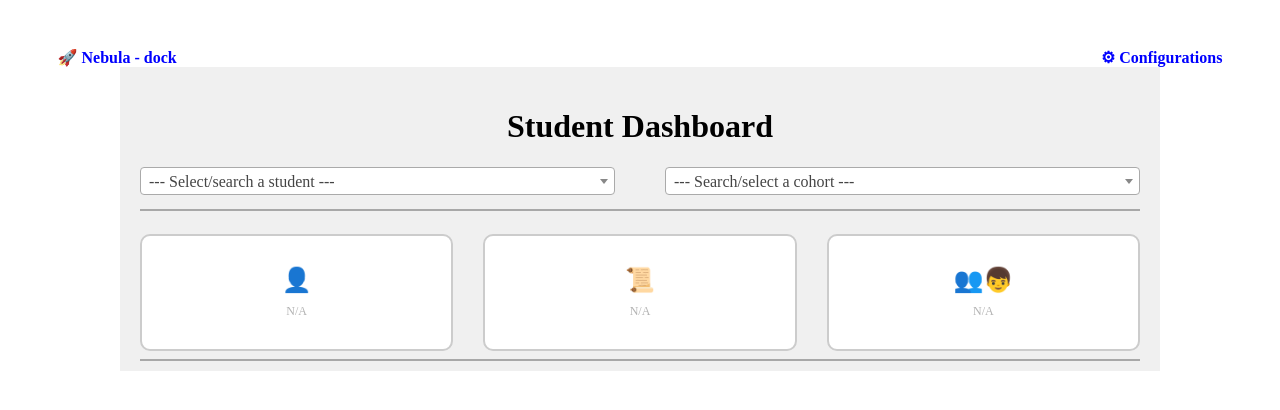
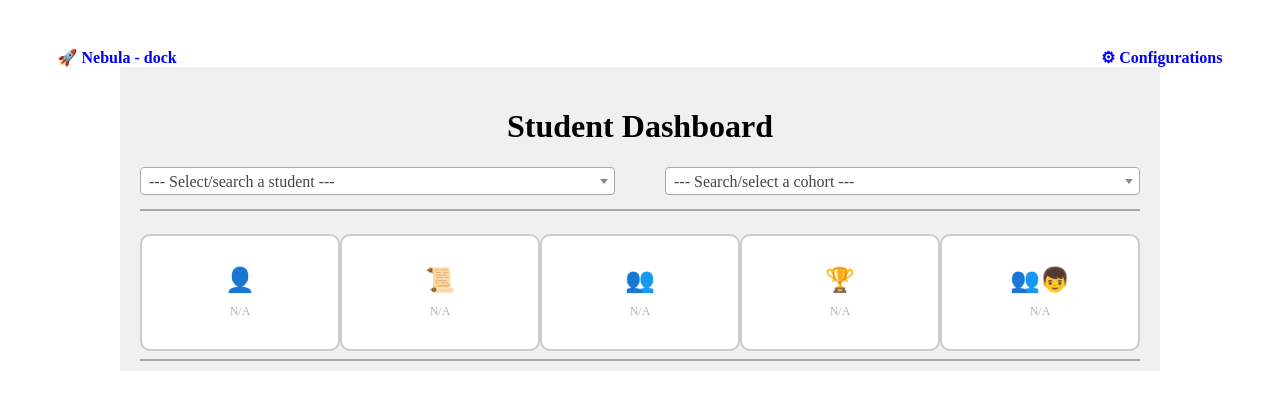
Before and after one commit to Alexraskip/NEBULA-, a Flask app: page /student-dashboard in a window 1280 px wide. Shown: the top 410 px of the page. Run offline with Flask 3, Linux system fonts and the light colour scheme; data that the repository does not hold is empty.

Commit message:
adding cohort and ranking

```diff
--- a/app.py
+++ b/app.py
@@ -49,20 +49,23 @@ def get_students():
         return jsonify({'error': str(e)}), 500
 
 @app.route('/api/student/<email>', methods=['GET'])
-def get_student_details(email):
+def get_student_info(email):
     try:
         with get_db_connection() as conn:
             with conn.cursor() as cur:
-                cur.execute("SELECT attendance_average, assignment_completion FROM Student_Details WHERE email=%s", (email,))
-                student_details = cur.fetchone()
+                # Fetch student details including cohort and ranking
+                cur.execute("SELECT attendance_average, assignment_completion, cohort_name, ranking FROM Student_Details WHERE email=%s", (email,))
+                student_info = cur.fetchone()
 
-                if student_details:
-                    attendance_average, assignment_completion = student_details
-                    return jsonify({'attendanceAverage': attendance_average, 'assignmentCompletion': assignment_completion})
+                if student_info:
+                    attendance_average, assignment_completion, cohort_name, ranking = student_info
+                    return jsonify({'attendanceAverage': attendance_average, 'assignmentCompletion': assignment_completion, 'cohort': cohort_name, 'ranking': ranking})
                 else:
-                    return jsonify({'error': 'Student not found'}), 404
+                    return jsonify({'error': 'Student info not found'}), 404
     except pymysql.MySQLError as e:
         return jsonify({'error': str(e)}), 500
+
+
 
 @app.route('/api/test-db-connection', methods=['POST'])
 def test_db_connection():
--- a/static/css/styles.css
+++ b/static/css/styles.css
@@ -35,13 +35,13 @@ h1 {
     text-align: center; /* Center the heading */
 }
 
-/* Additional styling for attendance_average, assignment_completion, and total_students */
+/* Additional styling for attendance_average, assignment_completion, cohort, ranking, and total_students */
 .additional-element {
     margin-top: 20px; /* Add margin to separate from the form */
     padding: 30px; /* Add padding for better appearance */
     border-radius: 10px; /* Add border radius for rounded corners */
-    width: calc(33.33% - 20px); /* Set width to one-third minus margin */
-    max-width: 400px; /* Set max-width to limit the width */
+    width: calc(25% - 20px); /* Set width to one-fourth minus margin */
+    max-width: 250px; /* Set max-width to limit the width */
     background-color: #ffffff; /* Set background color to white */
     border: 2px solid #cccccc; /* Add border for better visibility */
     box-sizing: border-box; /* Include padding and border in the element's total width */
--- a/static/js/script.js
+++ b/static/js/script.js
@@ -5,11 +5,29 @@ $(document).ready(function() {
     function updateAdditionalElements() {
         $('#attendance_average').html('<span class="icon">&#128100;</span><span class="element-name">N/A</span>');
         $('#assignment_completion').html('<span class="icon">&#128220;</span><span class="element-name">N/A</span>');
+        $('#cohort').html('<span class="icon">&#128101;</span><span class="element-name">N/A</span>');
+        $('#ranking').html('<span class="icon">&#127942;</span><span class="element-name">N/A</span>');
         $('#total_students').html('<span class="icon">&#128101;&#128102;</span><span class="element-name">N/A</span>');
     }
 
     // Initialize default select options and additional elements
     updateAdditionalElements();
+
+    // Function to fetch cohort statistics based on cohort name
+    function fetchCohortStats(cohortName) {
+        fetch(`/api/cohort/stats/${cohortName}`)
+            .then(response => response.json())
+            .then(data => {
+                const totalStudents = data.total_students;
+                const averageAttendance = data.average_attendance;
+                const averageAssignmentCompletion = data.average_assignment_completion;
+
+                $('#total_students').html(`<span class="icon">&#128101;&#128102;</span><span style="font-weight: bold;">Total Students: ${totalStudents}</span>`);
+                $('#attendance_average').html(`<span class="icon">&#128100;</span><span style="font-weight: bold; color: green;">Attendance Average (avg): ${averageAttendance}</span>`);
+                $('#assignment_completion').html(`<span class="icon">&#128220;</span><span style="font-weight: bold; color: red;">Assignment Completion (avg): ${averageAssignmentCompletion}</span>`);
+            })
+            .catch(error => console.error(error));
+    }
 
     fetch('/api/students')
         .then(response => response.json())
@@ -57,11 +75,17 @@ $(document).ready(function() {
                     // Display assignment completion
                     const assignmentCompletion = parseFloat(data.assignmentCompletion).toFixed(2);
                     $('#assignment_completion').html(`<span class="icon">&#128220;</span><span style="font-weight: bold; color: red;">Assignment Completion (avg): ${assignmentCompletion}</span>`);
+
+                    // Display cohort and ranking
+                    const cohort = data.cohort;
+                    const ranking = data.ranking;
+                    $('#cohort').html(`<span class="icon">&#128101;</span><span style="font-weight: bold;">Cohort: ${cohort}</span>`);
+                    $('#ranking').html(`<span class="icon">&#127942;</span><span style="font-weight: bold;">Ranking: ${ranking}</span>`);
                 })
                 .catch(error => console.error(error));
-        } else {
-            // If only a cohort is selected, update additional elements with N/A
-            updateAdditionalElements();
+        } else if (selectedCohort) {
+            // If only a cohort is selected, fetch and display cohort statistics
+            fetchCohortStats(selectedCohort);
         }
     });
 });
--- a/templates/student-dashboard.html
+++ b/templates/student-dashboard.html
@@ -63,15 +63,26 @@
             <span class="element-name">Assignment Completion (avg)</span><br>
             <!-- Content for element 2 -->
         </div>
-                <!-- Element 3: Total Students -->
+        <!-- Element 3: Cohort -->
+        <div id="cohort" class="additional-element">
+            <span class="icon">&#128101;</span> <!-- Icon for cohort -->
+            <span class="element-name">Cohort</span><br>
+            <!-- Content for element 3 -->
+        </div>
+        <!-- Element 4: Ranking -->
+        <div id="ranking" class="additional-element">
+            <span class="icon">&#127942;</span> <!-- Icon for ranking -->
+            <span class="element-name">Ranking</span><br>
+            <!-- Content for element 4 -->
+        </div>
+        <!-- Element 5: Total Students -->
         <div id="total_students" class="additional-element">
             <span class="icon">&#128101;&#128101;</span> <!-- Icon for total students -->
             <span class="element-name">Total Students</span><br>
-                    <!-- Content for element 3 -->
+            <!-- Content for element 5 -->
         </div>
     </div>
-        </form>
-    </div>
+
 
 
     <script src="https://code.jquery.com/jquery-3.6.0.min.js"></script>
```
Lines whose indentation alone changed are shown as unchanged.
